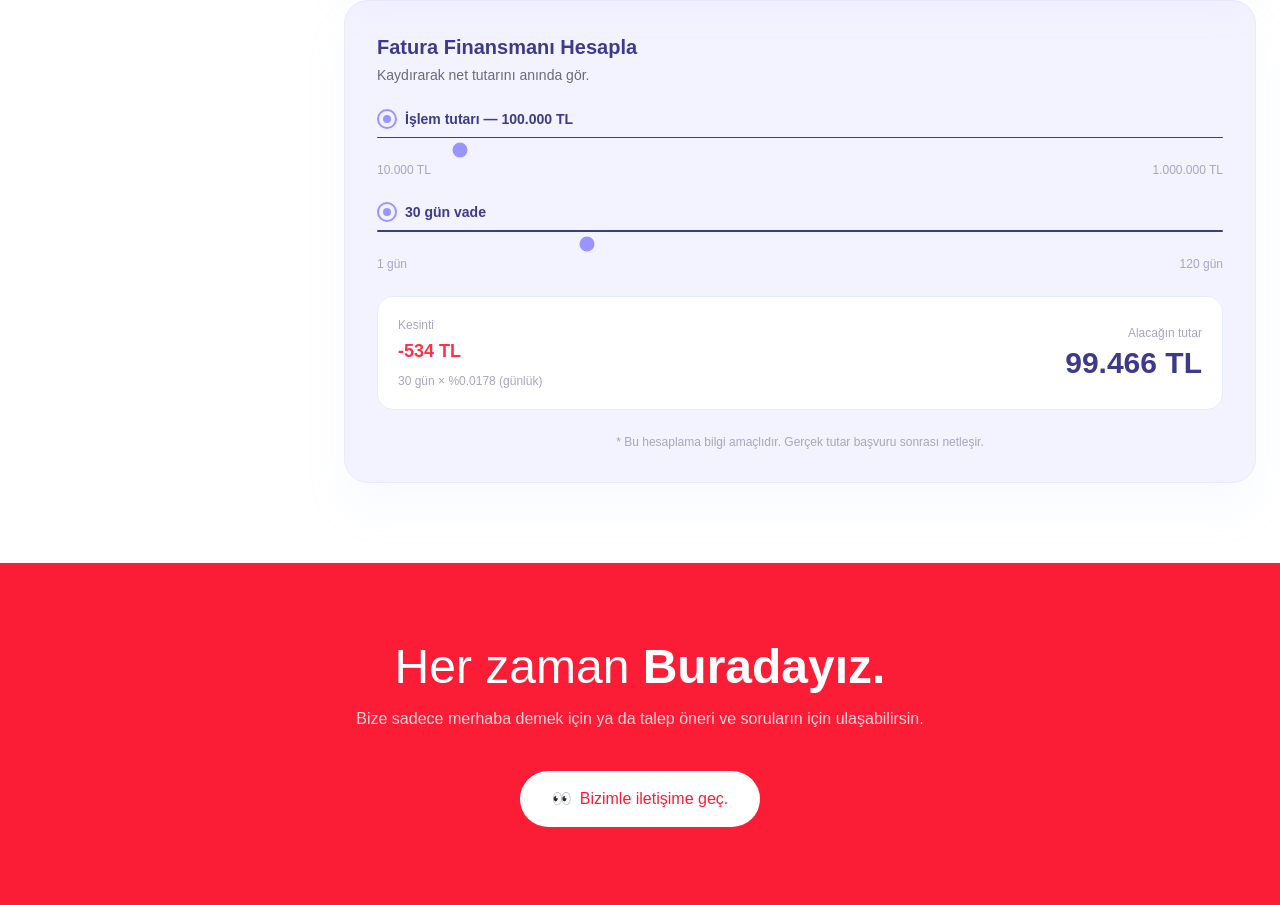
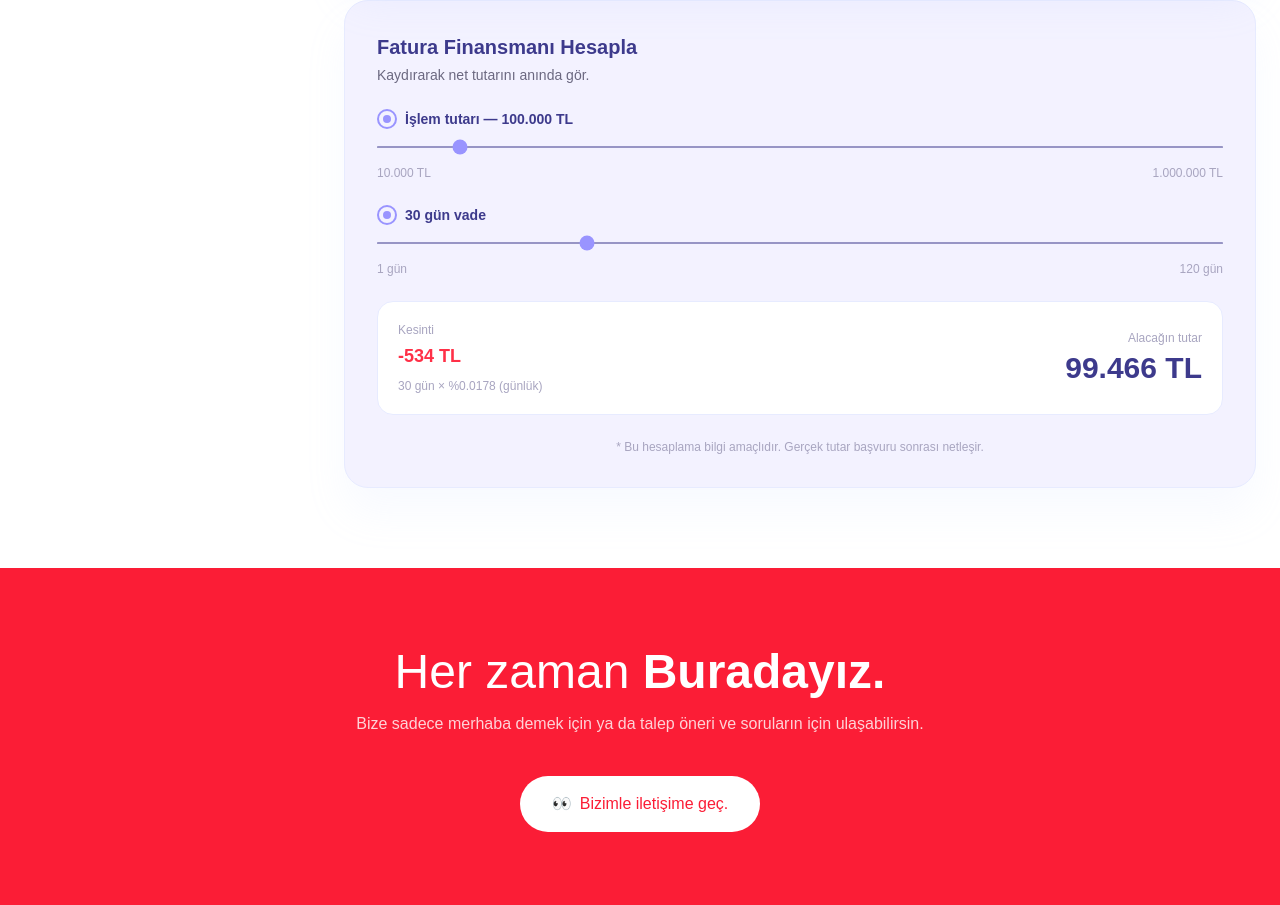
Before and after one commit to 86jhhm7yzy-cloud/influencer-finance, a Next.js app: page / in a window 1280 px wide. Shown: the part 2840-3745 px from the top of the page. Built offline with nearby package versions, Linux system fonts and the light colour scheme.

Commit message:
Update PricingSection.tsx

```diff
--- a/components/sections/PricingSection.tsx
+++ b/components/sections/PricingSection.tsx
@@ -81,11 +81,13 @@ export default function PricingSection() {
                     İşlem tutarı — <span className="font-black">{tutar.toLocaleString("tr-TR")} TL</span>
                   </span>
                 </div>
-                <div className="w-full rounded-full" style={{ background: "#3D3A8C", height: "1px" }} />
-                <input type="range" min={10000} max={1000000} step={10000} value={tutar}
-                  onChange={(e) => setTutar(Number(e.target.value))}
-                  className="w-full h-2 rounded-full appearance-none cursor-pointer"
-                  style={{ accentColor: "#9994FF" }} />
+                <div className="relative w-full" style={{ height: 20 }}>
+                  <div className="absolute w-full rounded-full" style={{ background: "#3D3A8C", height: "1px", top: "50%", transform: "translateY(-50%)" }} />
+                  <input type="range" min={10000} max={1000000} step={10000} value={tutar}
+                    onChange={(e) => setTutar(Number(e.target.value))}
+                    className="absolute w-full appearance-none cursor-pointer"
+                    style={{ accentColor: "#9994FF", background: "transparent", top: "50%", transform: "translateY(-50%)" }} />
+                </div>
                 <div className="flex justify-between text-xs" style={{ color: "#A8A5C0" }}>
                   <span>10.000 TL</span><span>1.000.000 TL</span>
                 </div>
@@ -101,11 +103,13 @@ export default function PricingSection() {
                     <span className="font-black">{vade} gün</span> vade
                   </span>
                 </div>
-                <div className="w-full h-0.5 rounded-full" style={{ background: "#3D3A8C" }} />
-                <input type="range" min={1} max={120} step={1} value={vade}
-                  onChange={(e) => setVade(Number(e.target.value))}
-                  className="w-full h-2 rounded-full appearance-none cursor-pointer"
-                  style={{ accentColor: "#9994FF" }} />
+                <div className="relative w-full" style={{ height: 20 }}>
+                  <div className="absolute w-full rounded-full" style={{ background: "#3D3A8C", height: "1px", top: "50%", transform: "translateY(-50%)" }} />
+                  <input type="range" min={1} max={120} step={1} value={vade}
+                    onChange={(e) => setVade(Number(e.target.value))}
+                    className="absolute w-full appearance-none cursor-pointer"
+                    style={{ accentColor: "#9994FF", background: "transparent", top: "50%", transform: "translateY(-50%)" }} />
+                </div>
                 <div className="flex justify-between text-xs" style={{ color: "#A8A5C0" }}>
                   <span>1 gün</span><span>120 gün</span>
                 </div>
```
